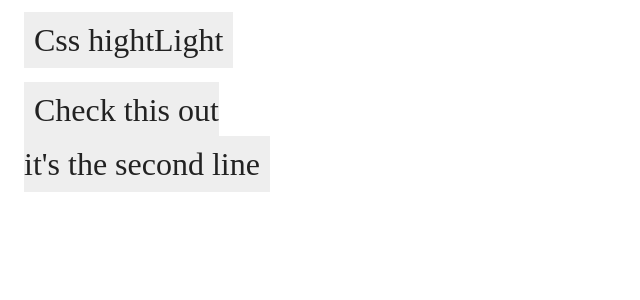
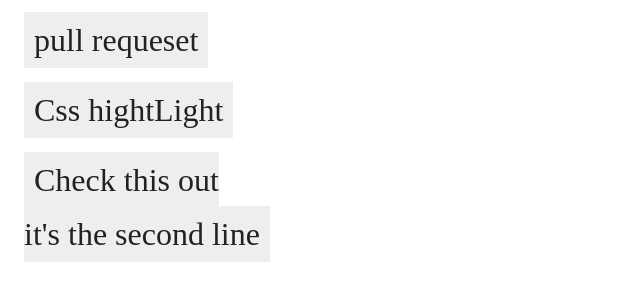
Before and after one commit to ZeroDark1991/Css-Playground, a plain HTML site: page Source/text-linear-height-light/index.html in a window 1280 px wide. Shown: the whole page, without its empty margins (0-640 px from the left). Drawn offline with Linux system fonts and the light colour scheme.

Commit message:
try pull

```diff
--- a/Source/text-linear-height-light/index.html
+++ b/Source/text-linear-height-light/index.html
@@ -25,6 +25,9 @@
 </style>
 <body>
 	<div>
+		<a class="post">pull requeset</a>
+	</div>
+	<div>
 		<a class="post">Css hightLight</a>
 	</div>
 	<div>
```
